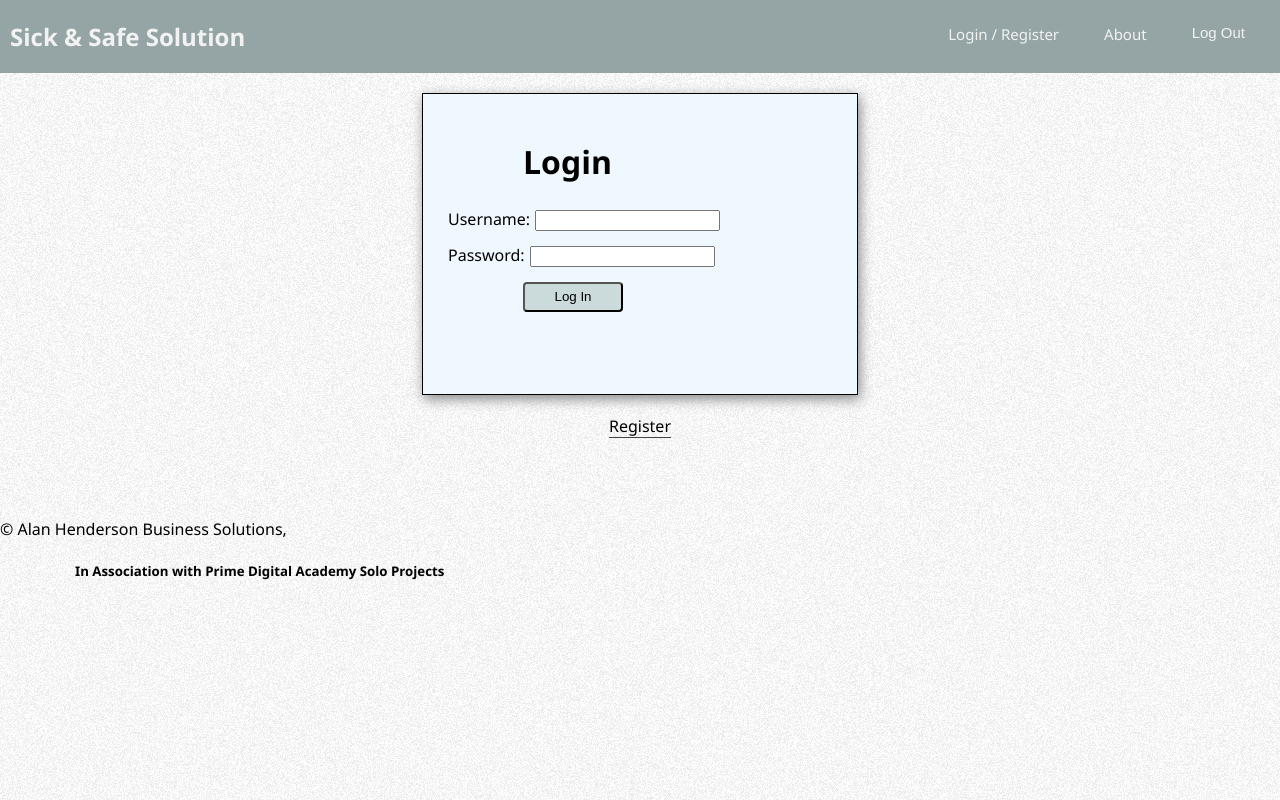
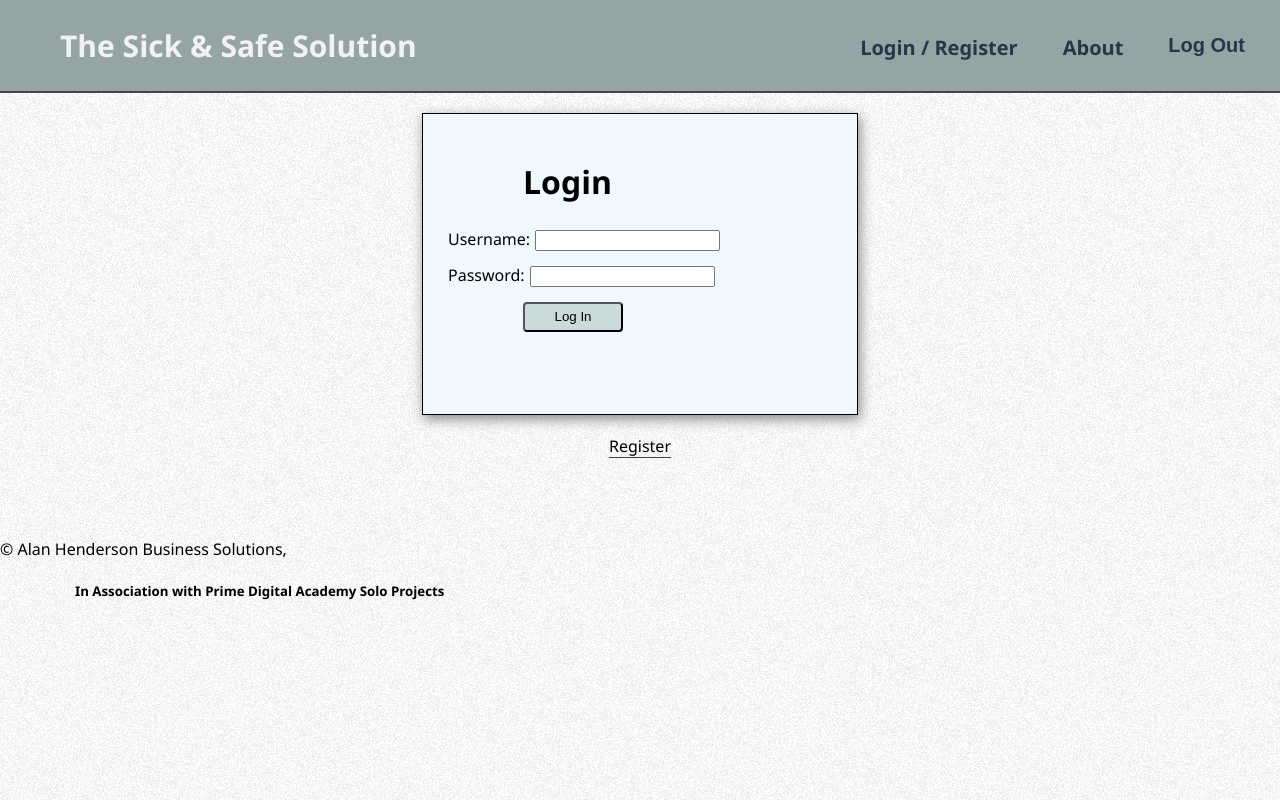
Before and after one commit to KitchenBomber/Sick-and-Safe-Tracking-Tool, a React (Create React App) app: page /#/home in a window 1280 px wide. Built offline with nearby package versions, Linux system fonts and the light colour scheme; no server answers.

Commit message:
it's businessy looking but the style seems okay

```diff
--- a/src/components/AboutPage/AboutPage.js
+++ b/src/components/AboutPage/AboutPage.js
@@ -14,14 +14,14 @@ const AboutPage = () => (
       <h5 style={{ color: "#CB4335" }}>Making corrections is easy!!</h5>
 
       <h5>For Employees:</h5>
-      <p>You can use this application in two ways. You can log in and view your data using credentials supplied by your employer. Or you can create your own account to enter time for yourself.</p>
+      <p className="blockText">You can use this application in two ways. You can log in and view your data using credentials supplied by your employer. Or you can create your own account to enter time for yourself.</p>
 
       <h5>For Supervisors:</h5>
-      <p>You can use this application to track your employee's Sick & Safe time. The login information that you will provide will allow them to view only their own information. They will not be able to alter their records or see data about other employees.
+      <p className="blockText">You can use this application to track your employee's Sick & Safe time. The login information that you will provide will allow them to view only their own information. They will not be able to alter their records or see data about other employees.
     </p>
 
       <h5>For Administrators:</h5>
-      <p>Coming soon! You'll be able to view all employee and supervisor information created for your org. You'll have the full access of a supervisor user for all supervisors reporting to you. Additionally, you will be able to move employees between teams and update end of year carryover hours. These features are currently unavailable.</p>
+      <p className="blockText">Coming soon! You'll be able to view all employee and supervisor information created for your org. You'll have the full access of a supervisor user for all supervisors reporting to you. Additionally, you will be able to move employees between teams and update end of year carryover hours. These features are currently unavailable.</p>
 
 
     </div>
--- a/src/components/App/App.css
+++ b/src/components/App/App.css
@@ -2,6 +2,7 @@ body {
     font-family: 'Segoe UI', Tahoma, Geneva, Verdana, sans-serif;
     margin: 0px;
     background-image: url("background.png");
+    max-width: 1500px;
 }
 
 .alert {
@@ -44,7 +45,7 @@ select {
   cursor: pointer;
   margin: 5px;
 }
-p, h1, h3, h4, h5 {
+.blockText, h1, h3, h4, h5 {
     width: 50%;
     margin-left: 75px;
 }
@@ -58,7 +59,9 @@ p, h1, h3, h4, h5 {
 .register:hover, .graphButton:hover,
 .historyButton:hover, .viewAddToggle:hover,
 .submitHours:hover, .editButtons:hover {
-  background-color: #008183;
+  background-color: #5D6D7E;
+  color:  #f2f2f2;
+
 }
 
 .viewAddToggle {
--- a/src/components/EmployeeList/EmployeeList.js
+++ b/src/components/EmployeeList/EmployeeList.js
@@ -13,7 +13,7 @@ export class EmployeeList extends Component {
     render() {
         return (
             <div>
-                <h3>Employee(s) default settings:</h3>
+                <h3>Employee default settings:</h3>
                 <h3>Current User: {this.props.user.username} </h3>
                 {/* <p>User Employees: {JSON.stringify(this.props.employees)}</p> */}
                 <table className="defaultsTable">
--- a/src/components/HistoryItem/HistoryItem.js
+++ b/src/components/HistoryItem/HistoryItem.js
@@ -118,7 +118,7 @@ if (this.state.editMode){
             <td><button className="editButtons" onClick={this.handleSubmitClick}>Submit</button></td>
             <td><button className="editButtons" onClick={this.handleEditClick}>Cancel</button></td>
         </tr>
-    <tr><td><p>if date is not changing there is no need to make an entry</p></td></tr>
+    <tr><td><p>no need for entry if date unchanged</p></td></tr>
     </>
 }
 
--- a/src/components/InfoPage/InfoPage.js
+++ b/src/components/InfoPage/InfoPage.js
@@ -8,14 +8,14 @@ import React from 'react';
 const InfoPage = () => (
   <div>
     <h3>Information Page:</h3>
-    <p>
+    <p className="blockText">
       Minneapolis has a Sick & Safe policy that has applied to all hours worked in the city since July 1st of 2017.</p>
 
-    <p> It is the responsibility of employers to track Sick & Safe time for their employees and to be able to tell an employee how much they have accrued whenever they requests it.</p>
+    <p className="blockText"> It is the responsibility of employers to track Sick & Safe time for their employees and to be able to tell an employee how much they have accrued whenever they requests it.</p>
 
-    <p> This tool helps employers track Sick & Safe time for their employees. It can also be used by employees to make sure their employer is accurately tracking their time.</p>
+    <p className="blockText"> This tool helps employers track Sick & Safe time for their employees. It can also be used by employees to make sure their employer is accurately tracking their time.</p>
 
-    <p>More information about the policy is available from the cities website Here: <a href="//sicktimeinfo.minneapolismn.gov/">http://sicktimeinfo.minneapolismn.gov/</a>
+    <p className="blockText">More information about the policy is available from the cities website Here: <a href="//sicktimeinfo.minneapolismn.gov/">http://sicktimeinfo.minneapolismn.gov/</a>
       </p>
 
   </div>
--- a/src/components/Nav/Nav.css
+++ b/src/components/Nav/Nav.css
@@ -1,6 +1,7 @@
 .nav-title {
-    font-size: 24px;
-    font-weight: 700;
+  margin-left: 50px;
+    font-size: 30px;
+    font-weight: bold;
     display: inline-block;
     color: #f2f2f2;
     padding-left: 10px;
@@ -9,17 +10,19 @@
 .nav {
   overflow: hidden;
   background-color: #95A5A6;
-
+  border-bottom: 2px solid #444;
 }
 
 .nav-link {
   float: left;
-  color: #f2f2f2;
+  margin-top: 10px;
+  color: #283747 ;
+  font-weight: bold;
   background-color: #95A5A6;
   text-align: center;
   padding: 24px 10px;
   text-decoration: none;
-  font-size: 15px;
+  font-size: 20px;
   margin-right: 25px;
 
   /* these last two make the logout button in
@@ -30,7 +33,8 @@
 }
 
 .nav-link:hover {
-  background-color: #008183;
+  color: #f2f2f2;
+  background-color: #5D6D7E;
 }
 
 .nav-right {
--- a/src/components/Nav/Nav.js
+++ b/src/components/Nav/Nav.js
@@ -7,7 +7,7 @@ import './Nav.css';
 const Nav = (props) => (
   <div className="nav">
     <Link to="/home">
-      <h2 className="nav-title">Sick & Safe Solution</h2>
+      <h2 className="nav-title">The Sick & Safe Solution</h2>
     </Link>
     <div className="nav-right">
       <Link className="nav-link" to="/home">
--- a/src/components/UserPage/UserPage.js
+++ b/src/components/UserPage/UserPage.js
@@ -11,7 +11,7 @@ const UserPage = (props) => (
     <h1 id="welcome">
       Welcome, { props.user.username }!
     </h1>
-    <p>Your ID is: {props.user.id}</p>
+    <p className="blockText">Your ID is: {props.user.id}</p>
     <LogOutButton className="log-in" />
     {/* {JSON.stringify(props.user)} */}
   </div>
```
